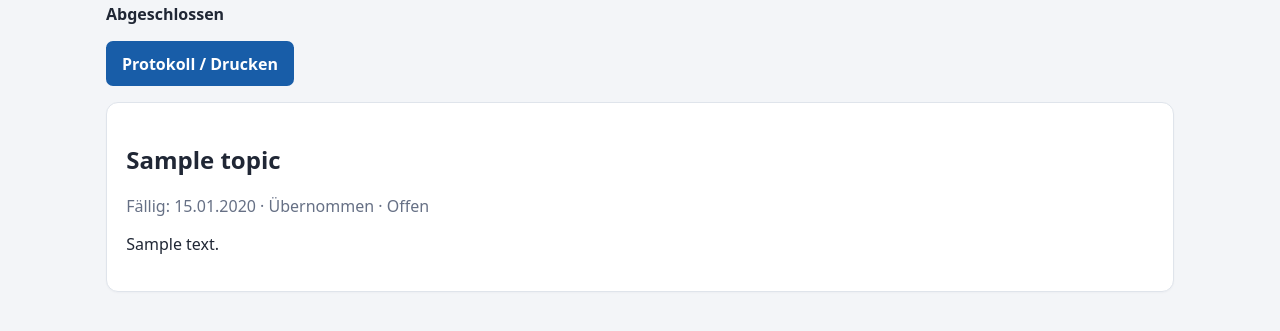
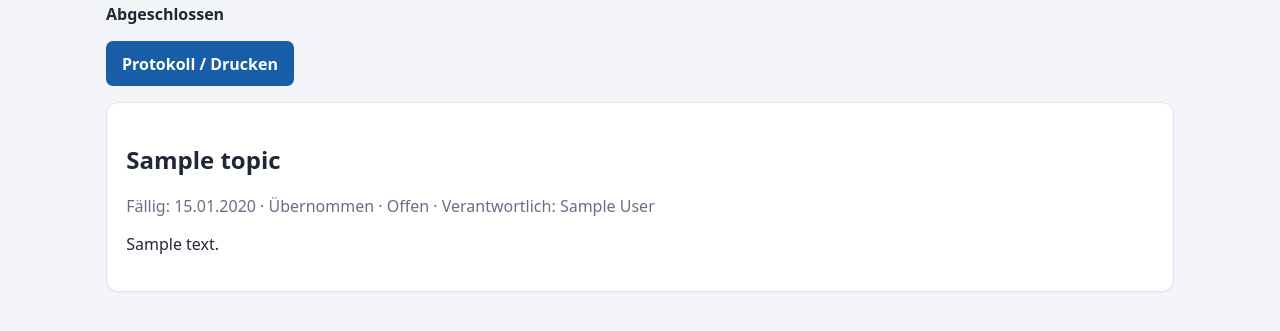
Before and after one commit to k2home/meeting, a Django app: page /meeting/1/ in a window 1280 px wide. Shown: the part 208-539 px from the top of the page. Run offline with Django 5.2, Linux system fonts and the light colour scheme; a user stored in the database is signed in; tables that the repository leaves empty hold one stand-in row (values such as "Sample post").

Commit message:
Display topic responsibility in meeting agenda

```diff
--- a/templates/meetings/meeting.html
+++ b/templates/meetings/meeting.html
@@ -1 +1 @@
-{% extends "meetings/base.html" %}{% block content %}<h1>{{meeting.series.name}} – {{meeting.date|date:"d.m.Y"}}</h1><p>{% if meeting.finalized_at %}<strong>Abgeschlossen</strong>{% else %}<strong>In Bearbeitung</strong>{% endif %}</p><div class="no-print"><a class="btn" href="/meeting/{{meeting.id}}/protocol/">Protokoll / Drucken</a></div>{% for item in items %}<div class="card"><h2>{{item.topic.title}}</h2><p class="muted">Fällig: {{item.topic.due_date|date:"d.m.Y"|default:"—"}} · {% if item.carried_forward %}Übernommen · {% endif %}{{item.topic.get_status_display}}</p>{% if not meeting.finalized_at %}<form method="post">{% csrf_token %}<input type="hidden" name="item_id" value="{{item.id}}"><label>Text für dieses Protokoll</label><textarea name="working_text" rows="6">{{item.working_text}}</textarea><button>Text speichern</button></form>{% else %}<p>{{item.working_text|linebreaksbr}}</p>{% endif %}</div>{% empty %}<div class="card">Keine Themen auf der Tagesordnung. Fällige Themen werden automatisch ergänzt.</div>{% endfor %}{% if user.is_staff and not meeting.finalized_at %}<form class="no-print" method="post" action="/meeting/{{meeting.id}}/finalize/">{% csrf_token %}<button>Besprechung abschließen & Protokollstand sichern</button></form>{% endif %}{% endblock %}
+{% extends "meetings/base.html" %}{% block content %}<h1>{{meeting.series.name}} – {{meeting.date|date:"d.m.Y"}}</h1><p>{% if meeting.finalized_at %}<strong>Abgeschlossen</strong>{% else %}<strong>In Bearbeitung</strong>{% endif %}</p><div class="no-print"><a class="btn" href="/meeting/{{meeting.id}}/protocol/">Protokoll / Drucken</a></div>{% for item in items %}<div class="card"><h2>{{item.topic.title}}</h2><p class="muted">Fällig: {{item.topic.due_date|date:"d.m.Y"|default:"—"}} · {% if item.carried_forward %}Übernommen · {% endif %}{{item.topic.get_status_display}} · Verantwortlich: {% if item.topic.assigned_to %}{{ item.topic.assigned_to.get_full_name|default:item.topic.assigned_to.username }}{% else %}Nicht zugewiesen{% endif %}</p>{% if not meeting.finalized_at %}<form method="post">{% csrf_token %}<input type="hidden" name="item_id" value="{{item.id}}"><label>Text für dieses Protokoll</label><textarea name="working_text" rows="6">{{item.working_text}}</textarea><button>Text speichern</button></form>{% else %}<p>{{item.working_text|linebreaksbr}}</p>{% endif %}</div>{% empty %}<div class="card">Keine Themen auf der Tagesordnung. Fällige Themen werden automatisch ergänzt.</div>{% endfor %}{% if user.is_staff and not meeting.finalized_at %}<form class="no-print" method="post" action="/meeting/{{meeting.id}}/finalize/">{% csrf_token %}<button>Besprechung abschließen & Protokollstand sichern</button></form>{% endif %}{% endblock %}
```
